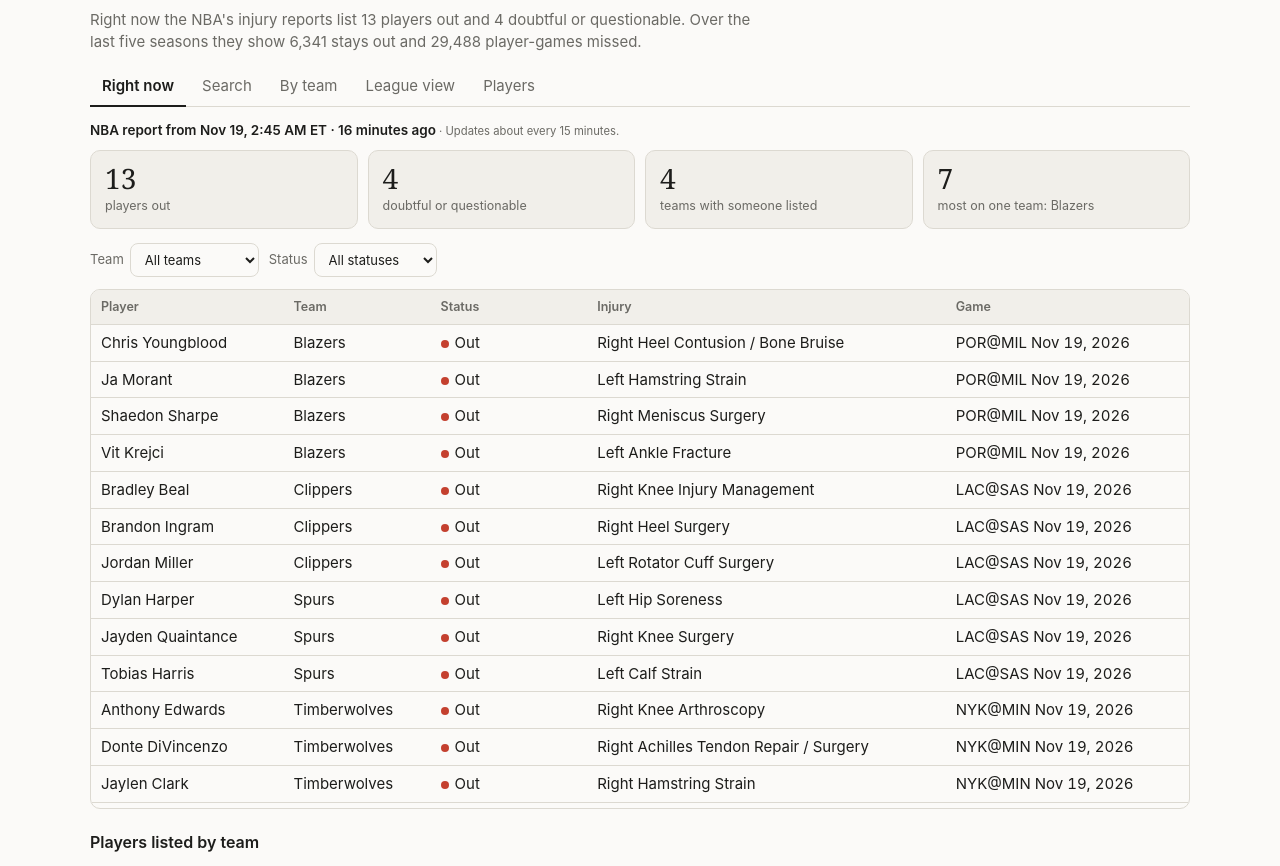
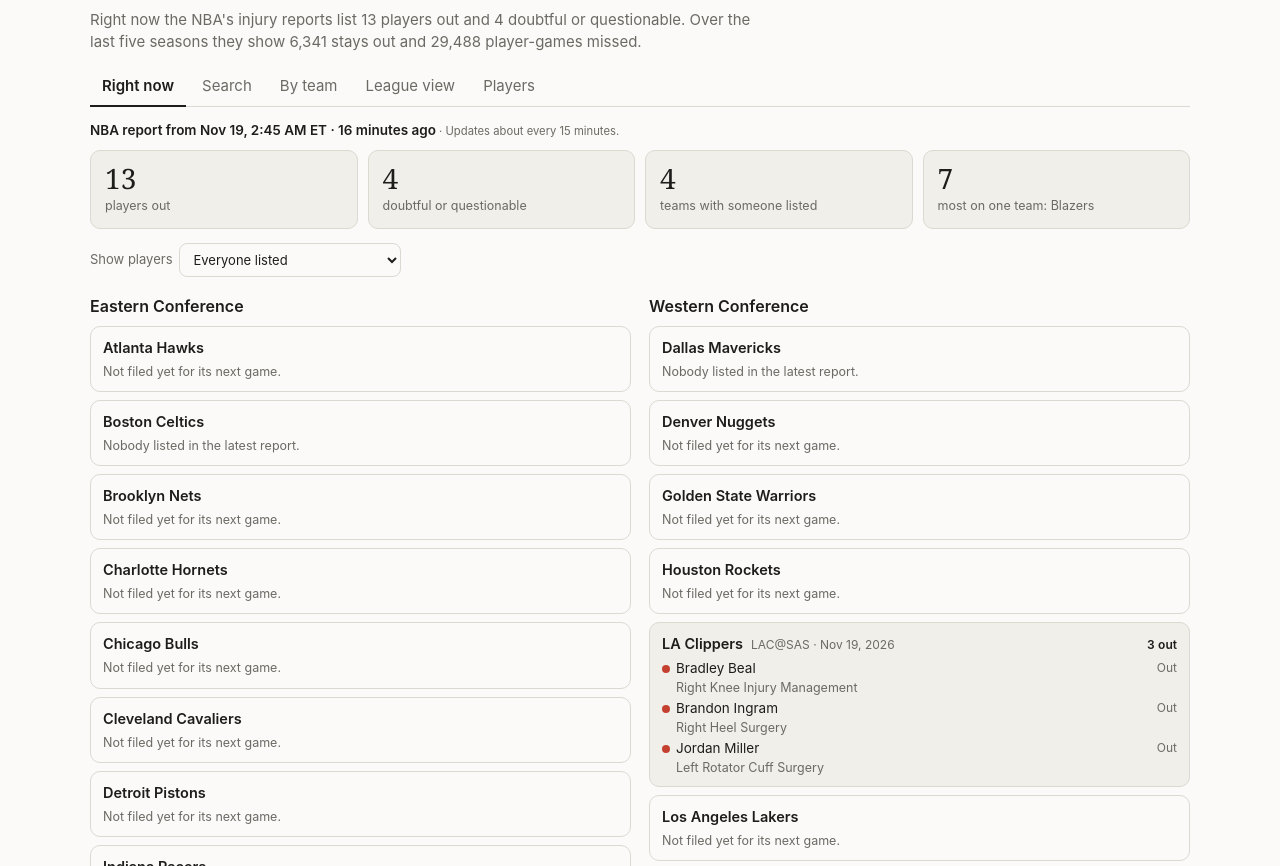
Before and after one commit to Nictaylorusa/injury-tracker, a plain HTML site: page docs/index.html in a window 1280 px wide. Shown: the part 78-944 px from the top of the page. Drawn offline with nearby package versions, Linux system fonts and the light colour scheme.

Commit message:
Opening page: East and West board showing every team
Co-Authored-By: Claude Sonnet 5.5 <noreply@anthropic.com>
Claude-Session: https://claude.ai/code/session_01J6CqocFRCwYwEGi51Mnk5L

```diff
--- a/docs/index.html
+++ b/docs/index.html
@@ -16,6 +16,22 @@ h2{font-size:16px;font-weight:600;margin:22px 0 8px}
 .sub{color:var(--muted);margin:0 0 12px;font-size:13px}
 .lede{margin:0 0 14px;color:var(--muted);max-width:70ch}
 .age{margin:0 0 10px;font-size:13.5px;font-weight:600;color:var(--fg)}.age.warn{border-left:3px solid var(--warn);padding-left:8px}.age small{font-weight:400;color:var(--muted)}
+.board{display:grid;grid-template-columns:repeat(2,minmax(0,1fr));gap:18px;align-items:start}
+@media (max-width:760px){.board{grid-template-columns:minmax(0,1fr)}}
+.board h2{margin:6px 0 8px}
+.teams{display:grid;gap:8px}
+.tm{background:var(--panel);border:1px solid var(--line);border-radius:10px;padding:10px 12px;min-width:0}
+.tm.quiet{background:transparent}
+.tmh{display:flex;gap:8px;align-items:baseline;flex-wrap:wrap}
+.tmh b{font-weight:600;font-size:14.5px}
+.tmh .gm{color:var(--muted);font-size:12px}
+.tmh .cnt{margin-left:auto;font-size:12px;font-weight:600;font-variant-numeric:tabular-nums}
+.pls{list-style:none;margin:6px 0 0;padding:0;display:grid;gap:4px}
+.pls li{display:grid;grid-template-columns:minmax(0,1fr) auto;gap:2px 10px;font-size:13.5px;line-height:1.3}
+.pls .nm{min-width:0;overflow-wrap:anywhere}
+.pls .st{font-size:12px;color:var(--muted);white-space:nowrap}
+.pls .inj{grid-column:1/-1;color:var(--muted);font-size:12.5px;padding-left:14px}
+.tm .none{margin:5px 0 0;color:var(--muted);font-size:12.5px}
 .note{margin:6px 0 0;color:var(--muted);font-size:12.5px;max-width:78ch;line-height:1.4}
 .tabs{display:flex;gap:4px;flex-wrap:wrap;border-bottom:1px solid var(--line);margin:12px 0 14px}
 .tab{appearance:none;background:none;border:0;border-bottom:2px solid transparent;padding:8px 12px;font:inherit;color:var(--muted);cursor:pointer;margin-bottom:-1px}
@@ -67,12 +83,12 @@ section[hidden]{display:none}
 <p class="age" id="now_age" aria-live="polite"></p>
 <div class="cards" id="now_cards"></div>
 <div class="bar">
-<label>Team <select id="cteam"></select></label>
-<label>Status <select id="cstatus"></select></label>
+<label>Show players <select id="cstatus"></select></label>
 </div>
-<div class="wrapt"><table><thead><tr><th>Player</th><th>Team</th><th>Status</th><th>Injury</th><th>Game</th></tr></thead><tbody id="now_rows"></tbody></table></div>
-<h2>Players listed by team</h2>
-<div class="chart" id="now_chart"></div>
+<div class="board">
+<div class="conf"><h2>Eastern Conference</h2><div class="teams" id="board_east"></div></div>
+<div class="conf"><h2>Western Conference</h2><div class="teams" id="board_west"></div></div>
+</div>
 <p class="note" id="now_note"></p>
 </section>
 
@@ -141,6 +157,8 @@ const fmtN = d3.format(',');
 const parseD = d3.utcParse('%Y-%m-%d'), fmtD = d3.utcFormat('%b %-d, %Y');
 const showD = (s) => { const d = s ? parseD(s) : null; return d ? fmtD(d) : '—'; };
 const stayEnd = (r) => (r.Status === 'Ongoing' ? 'Ongoing' : showD(r.End_Date));
+const TEAMS = { Hawks: ['Atlanta Hawks', 'E'], Celtics: ['Boston Celtics', 'E'], Nets: ['Brooklyn Nets', 'E'], Hornets: ['Charlotte Hornets', 'E'], Bulls: ['Chicago Bulls', 'E'], Cavaliers: ['Cleveland Cavaliers', 'E'], Pistons: ['Detroit Pistons', 'E'], Pacers: ['Indiana Pacers', 'E'], Heat: ['Miami Heat', 'E'], Bucks: ['Milwaukee Bucks', 'E'], Knicks: ['New York Knicks', 'E'], Magic: ['Orlando Magic', 'E'], '76ers': ['Philadelphia 76ers', 'E'], Raptors: ['Toronto Raptors', 'E'], Wizards: ['Washington Wizards', 'E'],
+  Mavericks: ['Dallas Mavericks', 'W'], Nuggets: ['Denver Nuggets', 'W'], Warriors: ['Golden State Warriors', 'W'], Rockets: ['Houston Rockets', 'W'], Clippers: ['LA Clippers', 'W'], Lakers: ['Los Angeles Lakers', 'W'], Grizzlies: ['Memphis Grizzlies', 'W'], Timberwolves: ['Minnesota Timberwolves', 'W'], Pelicans: ['New Orleans Pelicans', 'W'], Thunder: ['Oklahoma City Thunder', 'W'], Suns: ['Phoenix Suns', 'W'], Blazers: ['Portland Trail Blazers', 'W'], Kings: ['Sacramento Kings', 'W'], Spurs: ['San Antonio Spurs', 'W'], Jazz: ['Utah Jazz', 'W'] };
 const UNSURE = ['Doubtful', 'Questionable'];
 const RANK = { Out: 0, Doubtful: 1, Questionable: 2, Probable: 3, Available: 4 };
 const state = { cteam: '', cstatus: '', sq: '', season: '', team: '', lseason: '', metric: 'games', q: '' };
@@ -228,15 +246,38 @@ const R = {
     const c = $('now_cards'); c.replaceChildren();
     card(c, out, 'players out'); card(c, un, 'doubtful or questionable'); card(c, teams.length, 'teams with someone listed');
     if (teams.length) card(c, teams[0][1].n, 'most on one team: ' + teams[0][0]);
-    const rs = CUR.filter((r) => (!state.cteam || r.Team === state.cteam) && (!state.cstatus || r.Status === state.cstatus))
-      .sort((a, b) => (RANK[a.Status] ?? 5) - (RANK[b.Status] ?? 5) || a.Team.localeCompare(b.Team) || a.Player.localeCompare(b.Player));
-    const tb = $('now_rows'); tb.replaceChildren();
-    if (!rs.length) emptyRow(tb, 5, 'Nobody matches that filter.');
-    rs.forEach((r) => addRow(tb, [r.Player, r.Team, { t: r.Status, dot: r.Status === 'Out' ? 'out' : (UNSURE.includes(r.Status) ? 'unsure' : '') }, r.Injury, `${r.Matchup} ${showD(r.Game_Date)}`]));
-    hbar($('now_chart'), teams.map(([t, v]) => ({ label: t, value: v.n, show: String(v.n), tip: `${t}: ${v.out} out, ${v.un} doubtful/questionable, ${v.n} listed` })), 'Players listed by team');
     const miss = (NOW.teams_not_submitted || META.teams_not_filed || []);
+    const keep = (r) => !state.cstatus || (state.cstatus === 'ONLYOUT' ? r.Status === 'Out' : state.cstatus === 'UNSURE' ? r.Status === 'Out' || UNSURE.includes(r.Status) : r.Status === state.cstatus);
+    for (const [box, conf] of [['board_east', 'E'], ['board_west', 'W']]) {
+      const root = $(box); root.replaceChildren();
+      Object.keys(TEAMS).filter((t) => TEAMS[t][1] === conf).sort((a, b) => TEAMS[a][0].localeCompare(TEAMS[b][0])).forEach((t) => {
+        const all = CUR.filter((r) => r.Team === t).sort((a, b) => (RANK[a.Status] ?? 5) - (RANK[b.Status] ?? 5) || a.Player.localeCompare(b.Player));
+        const shown = all.filter(keep);
+        const nOut = all.filter((r) => r.Status === 'Out').length, nUn = all.filter((r) => UNSURE.includes(r.Status)).length;
+        const tm = el('div', 'tm' + (all.length ? '' : ' quiet')), h = el('div', 'tmh');
+        h.append(el('b', '', TEAMS[t][0]));
+        if (all.length) h.append(el('span', 'gm', `${all[0].Matchup || ''} · ${showD(all[0].Game_Date)}`));
+        const parts = [];
+        if (nOut) parts.push(`${nOut} out`);
+        if (nUn) parts.push(`${nUn} doubtful/questionable`);
+        if (parts.length) h.append(el('span', 'cnt', parts.join(' · ')));
+        tm.append(h);
+        if (shown.length) {
+          const ul = el('ul', 'pls');
+          shown.forEach((r) => {
+            const li = el('li'), nm = el('span', 'nm'), st = el('span', 'st', r.Status);
+            nm.append(el('i', 'dot ' + (r.Status === 'Out' ? 'out' : UNSURE.includes(r.Status) ? 'unsure' : '')), document.createTextNode(r.Player));
+            li.append(nm, st, el('span', 'inj', r.Injury)); ul.append(li);
+          });
+          tm.append(ul);
+        } else {
+          tm.append(el('p', 'none', all.length ? 'Nobody matches that filter.' : miss.includes(t) ? 'Not filed yet for its next game.' : 'Nobody listed in the latest report.'));
+        }
+        root.append(tm);
+      });
+    }
     $('now_note').textContent = "From the NBA's official injury reports, using each team's next game." +
-      (miss.length ? ` Not filed yet: ${miss.join(', ')}.` : '') + ' Players on G League assignment, or out for personal reasons, are left out.';
+      ' Teams show their next game with a filed report. Players on G League assignment, or out for personal reasons, are left out.';
     ageLabel();
   },
   search() {
@@ -322,8 +363,7 @@ Promise.all([d3.csv('stays.csv'), d3.csv('current.csv'), d3.json('meta.json'), d
   STAYS = s; CUR = c; META = m || {}; NOW = nw || {};
   const seasons = Array.from(new Set(STAYS.map((r) => r.Season))).sort().reverse(), teams = Array.from(new Set(STAYS.map((r) => r.Team))).sort();
   state.season = seasons[0]; state.lseason = seasons[1] || seasons[0]; state.team = teams.includes('Celtics') ? 'Celtics' : teams[0];
-  fillSelect($('cteam'), [['', 'All teams'], ...Array.from(new Set(CUR.map((r) => r.Team))).sort().map((t) => [t, t])], '', (v) => { state.cteam = v; redraw(); });
-  fillSelect($('cstatus'), [['', 'All statuses'], ['Out', 'Out'], ['Doubtful', 'Doubtful'], ['Questionable', 'Questionable'], ['Probable', 'Probable'], ['Available', 'Available']], '', (v) => { state.cstatus = v; redraw(); });
+  fillSelect($('cstatus'), [['', 'Everyone listed'], ['ONLYOUT', 'Only players out'], ['UNSURE', 'Out, doubtful or questionable'], ['Available', 'Available']], '', (v) => { state.cstatus = v; redraw(); });
   fillSelect($('season'), seasons.map((x) => [x, x]), state.season, (v) => { state.season = v; redraw(); });
   fillSelect($('team'), teams.map((x) => [x, x]), state.team, (v) => { state.team = v; redraw(); });
   fillSelect($('lseason'), seasons.map((x) => [x, x]), state.lseason, (v) => { state.lseason = v; redraw(); });
```
